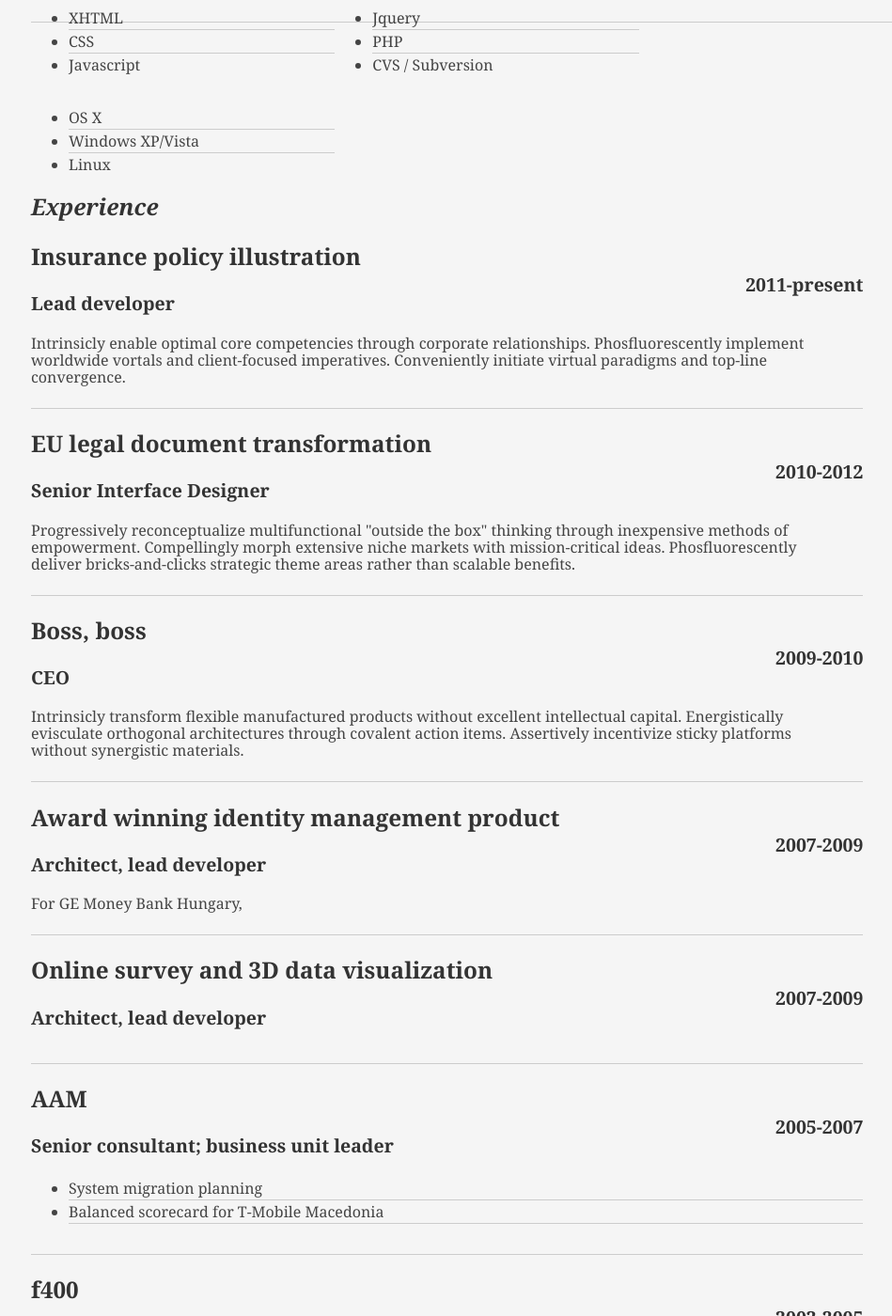
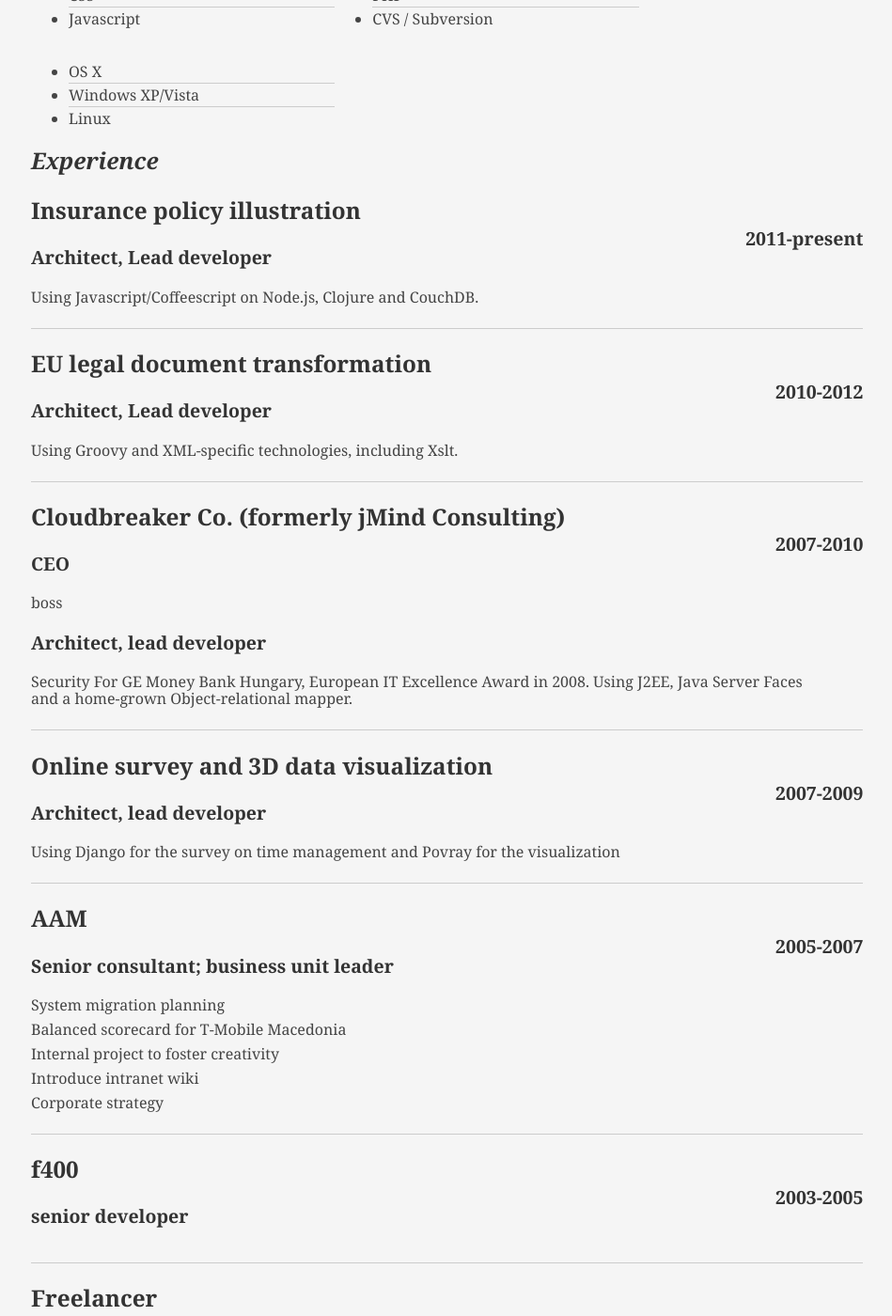
Before and after one commit to adamschmideg/adamschmideg.github.com, a Jekyll site: the page cv/index.html, which Jekyll copies as it is, in a window 1280 px wide and 1400 px high, scrolled down 581 px. Shown: the whole window at 94% size, without its empty margins (55-1004 px from the left). Built offline with Jekyll 4.4.1, drawn with Linux system fonts in a browser that asks for light colours; a style sheet for code colours, icons or effects is not loaded; some of the changed text lies outside the part shown.

Commit message:
add technical details to cv @0.8

```diff
--- a/cv/index.html
+++ b/cv/index.html
@@ -12,6 +12,7 @@
 
      <style type="text/css">
 /*
+{{{
 ---------------------------------------------------------------------------------
 	STRIPPED DOWN RESUME TEMPLATE
     html resume
@@ -90,6 +91,7 @@ a#pdf:hover { background: #222; }
 #pic { float: right; margin: -00px 0 0 0; height: 200px;}
 #objective { width: 500px; float: left; }
 #objective p { font-family: Georgia, Serif; font-style: italic; color: #666; }
+// }}}
      </style>
 
 </head>
@@ -108,10 +110,7 @@ a#pdf:hover { background: #222; }
 
         <div id="objective">
             <p>
-                I am an outgoing and energetic (ask anybody) young professional, seeking a
-                career that fits my professional skills, personality, and murderous tendencies.
-                My squid-like head is a masterful problem solver and inspires fear in who gaze upon it.
-                I can bring world domination to your organization.
+              In most of my projects in the past 7 years, I was a mix of architect and lead developer.
             </p>
         </div>
 
@@ -190,63 +189,50 @@ a#pdf:hover { background: #222; }
 
               <div class="job">
                 <h2>Insurance policy illustration</h2>
-                <h3>Lead developer</h3>
+                <h3>Architect, Lead developer</h3>
                 <h4>2011-present</h4>
-                <p>Intrinsicly enable optimal core competencies through corporate relationships. Phosfluorescently implement worldwide vortals and client-focused imperatives. Conveniently initiate virtual paradigms and top-line convergence. </p>
+                <p>Using Javascript/Coffeescript on Node.js, Clojure and CouchDB.</p>
               </div>
 
               <div class="job">
                 <h2>EU legal document transformation</h2>
-                <h3>Senior Interface Designer</h3>
+                <h3>Architect, Lead developer</h3>
                 <h4>2010-2012</h4>
-                <p>Progressively reconceptualize multifunctional "outside the box" thinking through inexpensive methods of empowerment. Compellingly morph extensive niche markets with mission-critical ideas. Phosfluorescently deliver bricks-and-clicks strategic theme areas rather than scalable benefits. </p>
+                <p>Using Groovy and XML-specific technologies, including Xslt.</p>
               </div>
 
               <div class="job">
-                <h2>Boss, boss</h2>
+                <h2>Cloudbreaker Co. (formerly jMind Consulting)</h2>
+                <h4>2007-2010</h4>
                 <h3>CEO</h3>
-                <h4>2009-2010</h4>
-                <p>Intrinsicly transform flexible manufactured products without excellent intellectual capital. Energistically evisculate orthogonal architectures through covalent action items. Assertively incentivize sticky platforms without synergistic materials. </p>
-              </div>
-
-              <div class="job">
-                <h2>Award winning identity management product</h2>
+                <p>boss</p>
                 <h3>Architect, lead developer</h3>
-                <h4>2007-2009</h4>
-                <p>For GE Money Bank Hungary,
-                  </p>
+                <p>Security For GE Money Bank Hungary, European IT Excellence Award in 2008.  Using J2EE, Java Server Faces and a home-grown Object-relational mapper.</p>
               </div>
 
               <div class="job">
                 <h2>Online survey and 3D data visualization</h2>
                 <h3>Architect, lead developer</h3>
                 <h4>2007-2009</h4>
-                <p>
-                  </p>
+                <p>Using Django for the survey on time management and Povray for the visualization</p>
               </div>
 
               <div class="job">
                 <h2>AAM</h2>
                 <h3>Senior consultant; business unit leader</h3>
                 <h4>2005-2007</h4>
-                <p>
-                  <ul>
-                    <li>System migration planning</li>
-                    <li>Balanced scorecard for T-Mobile Macedonia</li>
-                  </ul>
-                </p>
+                <p>System migration planning</p>
+                <p>Balanced scorecard for T-Mobile Macedonia</p>
+                <p>Internal project to foster creativity</p>
+                <p>Introduce intranet wiki</p>
+                <p>Corporate strategy</p>
               </div>
 
               <div class="job">
                 <h2>f400</h2>
                 <h3>senior developer</h3>
                 <h4>2003-2005</h4>
-                <p>
-                  <ul>
-                    <li>System migration planning</li>
-                    <li>Balanced scorecard for T-Mobile Macedonia</li>
-                  </ul>
-                </p>
+                <p></p>
               </div>
 
               <div class="job">
```
Also changed, not shown: img/Schmideg_Adam.jpg.
